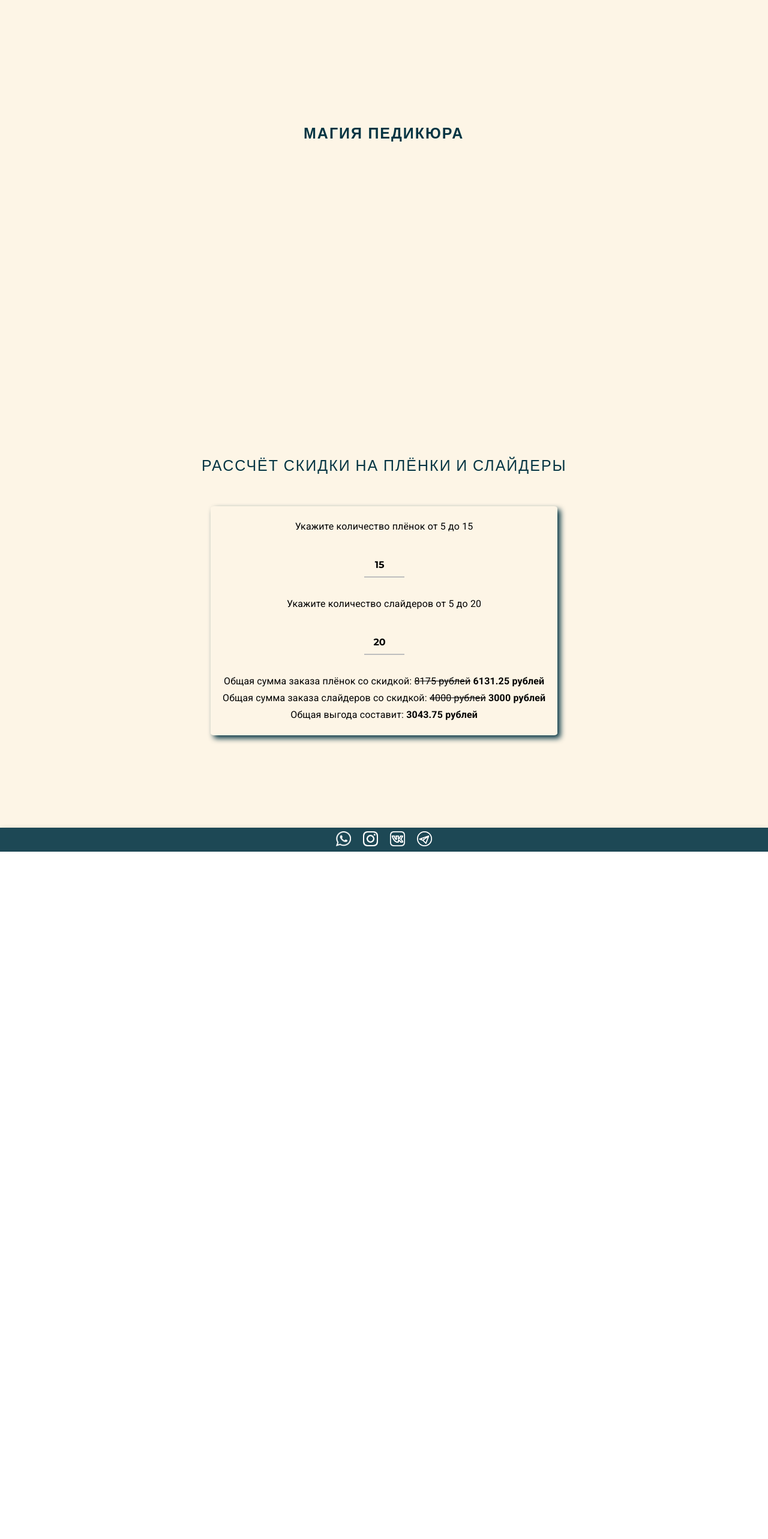
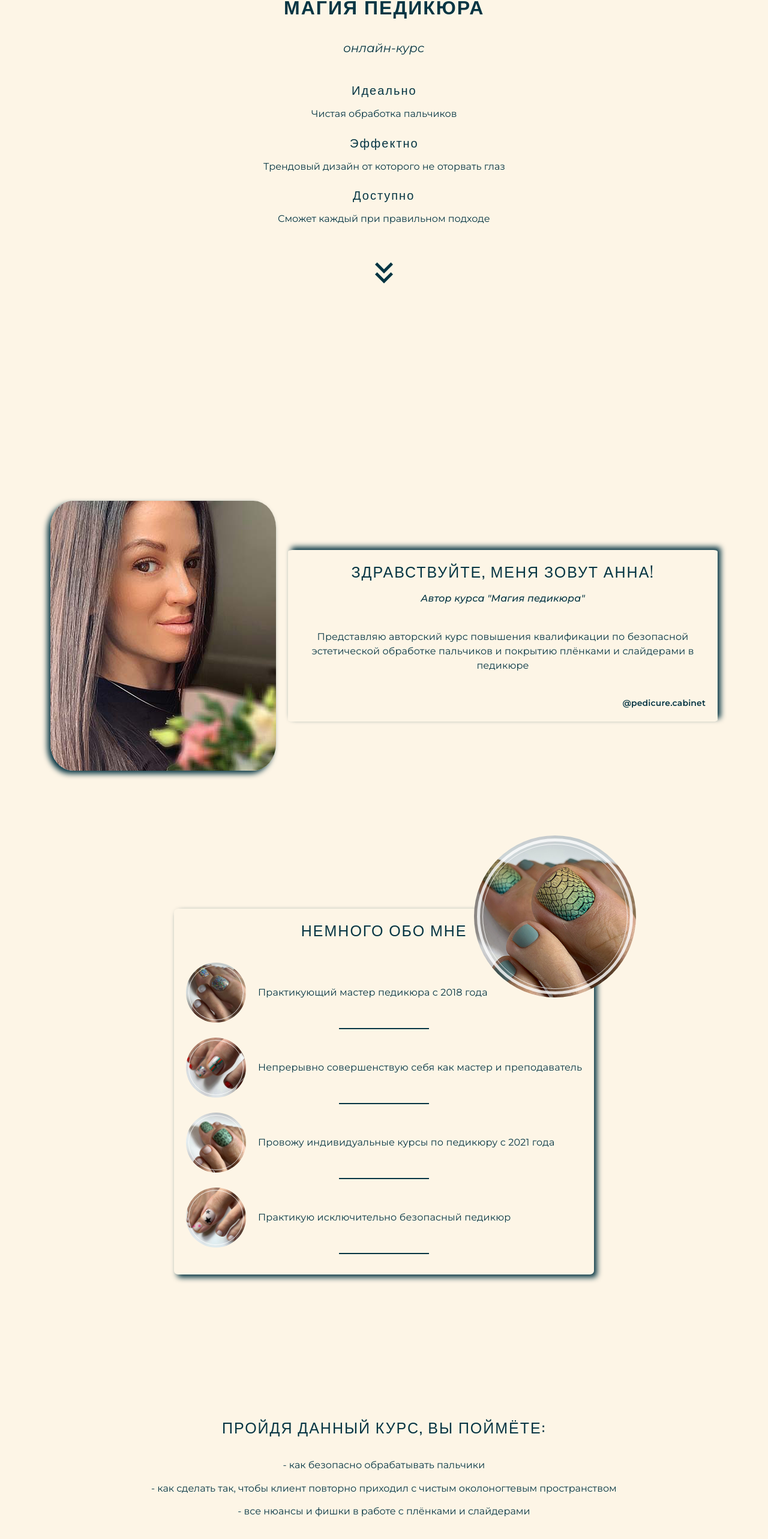
Before and after one commit to TonyFinder/Pedicure-master, a React (Create React App) app: page /#/online in a window 1280 px wide. Shown: the part 180-2746 px from the top of the page at 60% size. Before the commit the page ends 1600 px from the top, so only its background shows below. Built offline with nearby package versions, Linux system fonts and the light colour scheme.

Commit message:
YouWIllKnow component has been created

```diff
--- a/src/components/Main/Introduction/Introduction.module.scss
+++ b/src/components/Main/Introduction/Introduction.module.scss
@@ -3,6 +3,7 @@
 
 .container {
   @include componentContainer;
+  margin-top: 60px;
   @media (max-width: 880px) {
     align-items: flex-start;
   }
@@ -18,7 +19,7 @@
       width: $mainPhotoWidth;
       height: $mainPhotoHeight;
       @media (max-width: 880px) {
-        margin-right: 0px;
+        margin-right: 0;
         width: $mainPhotoWidth * $firstStepPhoto;
         height: $mainPhotoHeight * $firstStepPhoto;
       }
@@ -38,7 +39,7 @@
       @include innerContainerWithShadow;
       box-shadow: 5px -5px 10px 0px $secondaryColor;
       @media (max-width: 880px) {
-        box-shadow: 5px 5px 10px 0px $secondaryColor;
+        box-shadow: 5px 5px 10px 0 $secondaryColor;
       }
 
       .title {
@@ -46,10 +47,17 @@
         margin-bottom: 20px;
       }
 
+      .author {
+        @include fontDescription;
+        font-weight: 500;
+        font-style: italic;
+        font-size: 16px;
+        text-align: center;
+      }
       .mainSign {
         @include fontDescription;
         text-align: center;
-        margin-bottom: 2px;
+        margin: 40px 0;
       }
 
       .directionToMenu {
--- a/src/components/Main/Introduction/Introduction.tsx
+++ b/src/components/Main/Introduction/Introduction.tsx
@@ -23,11 +23,8 @@ export const Introduction = () => {
                         <Typography variant={'h1'}
                                     className={styles.title}>{introductionValues.greetings.header.anna.toUpperCase()}</Typography>
                         <div>
-                            {introductionValues.greetings.description.map((description, index) => (
-                                <Typography key={index} className={styles.mainSign}>{description}</Typography>
-                            ))}
-                            <Typography
-                                className={styles.directionToMenu}>{introductionValues.greetings.restInfo}</Typography>
+                            <Typography className={styles.author}>{introductionValues.greetings.author}</Typography>
+                            <Typography className={styles.mainSign}>{introductionValues.greetings.description}</Typography>
                             <Typography className={styles.directionToMenu}>
                                 <a href={'https://www.instagram.com/pedicure.cabinet'} target={'_blank'}
                                    rel="noreferrer">@pedicure.cabinet</a>
--- a/src/components/Online/IntroOnline/IntroOnline.module.scss
+++ b/src/components/Online/IntroOnline/IntroOnline.module.scss
@@ -11,7 +11,28 @@
 
     .title {
       @include fontTitle;
+      font-size: 32px;
       font-weight: bolder;
+    }
+    .onlineHeader {
+      @include fontRestInfo;
+      font-size: 20px;
+      font-style: italic;
+      font-weight: normal;
+      margin-bottom: 20px;
+    }
+
+    .bulletBlock {
+      @include flexCenter;
+      flex-direction: column;
+      margin-top: 25px;
+
+      .bullet {
+        @include fontTitleForInnerBlock;
+      }
+      .bulletInfo {
+        @include fontDescription;
+      }
     }
   }
 }
--- a/src/components/Online/IntroOnline/IntroOnline.tsx
+++ b/src/components/Online/IntroOnline/IntroOnline.tsx
@@ -1,6 +1,8 @@
 import React from 'react'
 import Typography from '@mui/material/Typography';
 import styles from './IntroOnline.module.scss'
+import {introductionValues} from '../../../data/store/mainPageState';
+import {ScrollDown} from '../../common/ScrollDown/ScrollDown';
 
 const Zoom = require("react-reveal/Zoom")
 
@@ -11,10 +13,24 @@ export const IntroOnline = () => {
         <div className={styles.container}>
             <div className={styles.innerContainer}>
                 <Zoom cascade>
-                    <Typography variant={'h2'}
-                                className={styles.title}>МАГИЯ ПЕДИКЮРА</Typography>
+                    <Typography variant={'h1'}
+                                className={styles.title}>{introductionValues.header.toUpperCase()}</Typography>
+                    <Typography variant={'h3'}
+                                className={styles.onlineHeader}>{introductionValues.online}</Typography>
+                </Zoom>
+                <Zoom cascade>
+                    {introductionValues.bullets.map(bullet => <div key={bullet.id} className={styles.bulletBlock}>
+                        <Typography variant={'h2'}
+                                    className={styles.bullet}>{bullet.bullet}</Typography>
+                        <Typography variant={'h3'}
+                                    className={styles.bulletInfo}>{bullet.info}</Typography>
+                    </div>)}
+
+                    <ScrollDown/>
+
                 </Zoom>
             </div>
+
         </div>
     )
 }
--- a/src/components/Online/Online.tsx
+++ b/src/components/Online/Online.tsx
@@ -1,9 +1,16 @@
+import React from 'react';
 import {Discount} from './Discount/Discount';
 import {IntroOnline} from './IntroOnline/IntroOnline';
+import {Introduction} from '../Main/Introduction/Introduction';
+import {AboutMe} from '../Main/AboutMe/AboutMe';
+import {YouWillKnow} from './YouWillKnow/YouWillKnow';
 
 export const Online = () => {
     return <>
         <IntroOnline/>
+        <Introduction/>
+        <AboutMe/>
+        <YouWillKnow/>
         <Discount/>
     </>
 }
--- /dev/null
+++ b/src/components/Online/YouWillKnow/YouWillKnow.module.scss
@@ -0,0 +1,24 @@
+@import "../../../data/variables";
+@import "../../../data/mixins";
+
+.container {
+  @include componentContainer;
+
+  .innerContainer {
+    @include innerContainerWithoutShadow;
+    @include flexCenter;
+    flex-direction: column;
+
+    .title {
+      @include fontTitle;
+    }
+    .bulletBlock {
+      margin-bottom: 50px;
+      .bullet {
+        @include fontDescription;
+        text-align: center;
+        margin: 20px 0;
+      }
+    }
+    }
+  }
--- /dev/null
+++ b/src/components/Online/YouWillKnow/YouWillKnow.tsx
@@ -0,0 +1,33 @@
+import React from 'react'
+import Typography from '@mui/material/Typography';
+import {introductionValues} from '../../../data/store/mainPageState';
+import styles from './YouWillKnow.module.scss'
+
+const Zoom = require("react-reveal/Zoom")
+
+export const YouWillKnow = () => {
+    // console.log("YouWillKnow")
+
+    return (
+        <div className={styles.container}>
+            <div className={styles.innerContainer}>
+                {introductionValues.youWillKnow.map((block, i) => (
+                    <div key={i}>
+                        <Zoom cascade>
+                            <Typography variant={'h2'}
+                                        className={styles.title}>{block.description.toUpperCase()}</Typography>
+                        </Zoom>
+                        <div className={styles.bulletBlock}>
+                            {block.info.map(value => <Zoom cascade key={value.id}>
+                                <Typography variant={'h3'}
+                                            className={styles.bullet}>{value.value}</Typography>
+                            </Zoom>)}
+                        </div>
+
+                    </div>
+                    ))
+                }
+            </div>
+        </div>
+    )
+}
--- a/src/data/store/mainPageState.ts
+++ b/src/data/store/mainPageState.ts
@@ -22,41 +22,50 @@ export const introductionValues = {
     online: 'онлайн-курс',
     bullets: [
         {
+            id: 1,
             bullet: 'Идеально',
             info: 'Чистая обработка пальчиков'
         },
         {
+            id: 2,
             bullet: 'Эффектно',
             info: 'Трендовый дизайн от которого не оторвать глаз'
         },
         {
+            id: 3,
             bullet: 'Доступно',
-            info: 'Сможет каждый, имея правильный подход'
+            info: 'Сможет каждый при правильном подходе'
         },
     ],
-    youWillKnow: {
-        first: {
+    youWillKnow: [
+        {
                     description: 'Пройдя данный курс, вы поймёте:',
                     info: [
-                {id: 1, value: 'как безопасно обрабатывать пальчики'},
-                {id: 2, value: 'как сделать так, чтобы клиент повторно приходил с чистым околоногтевым пространством'},
-                {id: 3, value: 'все нюансы и фишки в работе с плёнками и слайдерами'},
+                        {id: 1, value: '- как безопасно обрабатывать пальчики'},
+                        {
+                            id: 2,
+                            value: '- как сделать так, чтобы клиент повторно приходил с чистым околоногтевым пространством'
+                        },
+                        {id: 3, value: '- все нюансы и фишки в работе с плёнками и слайдерами'},
                     ],
         },
-        second: {
+        {
                 description: 'а также:',
                 info: [
-                {id: 1, value: 'покажу вам все материалы и инструменты, которыми я пользуюсь и ссылки где их приобретаю'},
-                {id: 2, value: 'обратная связь и ответы на вопросы касаемо курса'},
-                {id: 3, value: 'сертификат прохождения курса'},
+                    {
+                        id: 1,
+                        value: '- покажу вам все материалы и инструменты, которыми я пользуюсь и ссылки где их приобретаю'
+                    },
+                    {id: 2, value: '- обратная связь и ответы на вопросы касаемо курса'},
+                    {id: 3, value: '- сертификат прохождения курса'},
                 ],
         }
-    },
+    ],
     pictures: [
-        {id: 1, image: nails17, value: 'Практикующий мастер педикюра с 2018 года.'},
-        {id: 2, image: nails14, value: 'Непрерывно совершенствую себя как мастер и преподаватель.'},
-        {id: 3, image: nails11, value: 'Провожу индивидуальные курсы по педикюру с 2021 года.'},
-        {id: 4, image: nails3, value: 'Практикую исключительно безопасный педикюр.'},
+        {id: 1, image: nails17, value: 'Практикующий мастер педикюра с 2018 года'},
+        {id: 2, image: nails14, value: 'Непрерывно совершенствую себя как мастер и преподаватель'},
+        {id: 3, image: nails11, value: 'Провожу индивидуальные курсы по педикюру с 2021 года'},
+        {id: 4, image: nails3, value: 'Практикую исключительно безопасный педикюр'},
         // {id: 4, image: nails3, value: 'Готовлю ОНЛАЙН-КУРС по обработке и дизайну ногтей.'},
         // {id: 5, image: nails12, value: 'Продаю только проверенную косметику.'},
     ],
@@ -65,14 +74,8 @@ export const introductionValues = {
             anna: 'Здравствуйте, меня зовут Анна!',
             aboutMe: 'Немного обо мне'
         },
-        description: [
-            'Автор курса "Магия педикюра"',
-            // 'Здесь вы найдёте информацию исключительно про педикюр.',
-            // 'Я безумно рада, что нашла своё призвание.',
-            // "С удовольствием делюсь опытом со своими учениками!",
-        ],
-        restInfo: ""
-        // restInfo: "В левом верхнем углу вы найдёте меню с более подробной информацией."
+        author: 'Автор курса "Магия педикюра"',
+        description: "Представляю авторский курс повышения квалификации по безопасной эстетической обработке пальчиков и покрытию плёнками и слайдерами в педикюре"
     },
     gallery: {
         header: 'Ваши работы после обучения',
```
Lines whose indentation alone changed are shown as unchanged.
